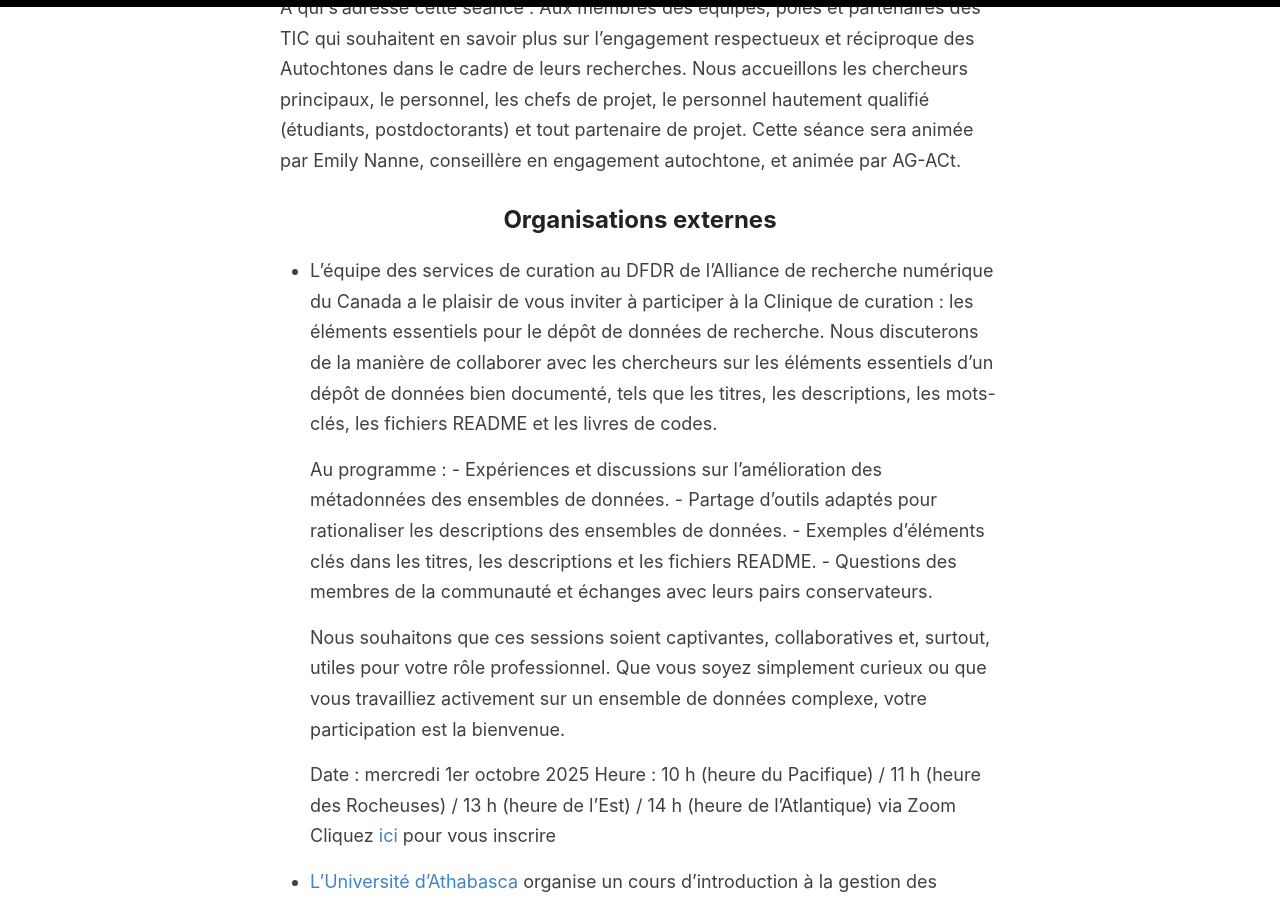
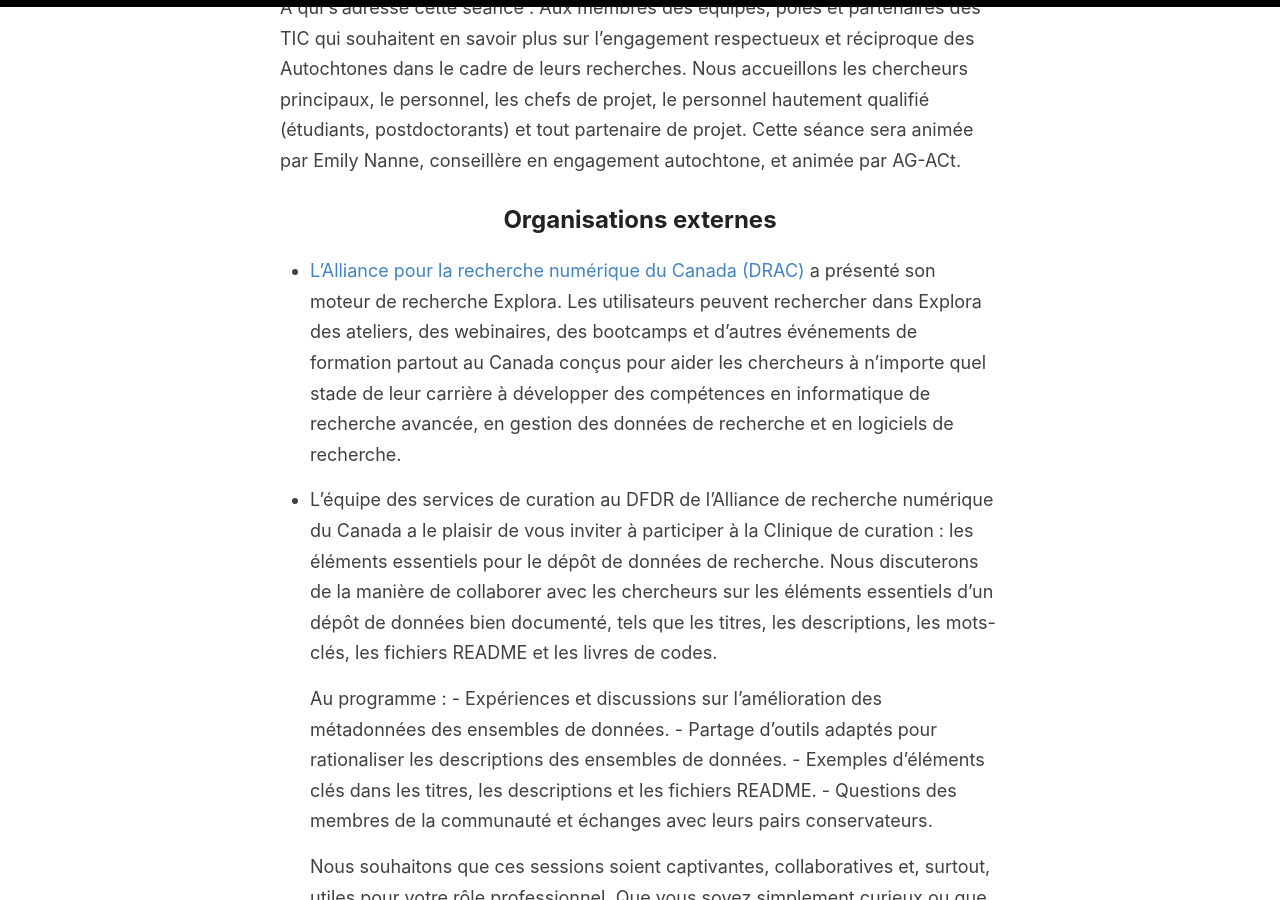
Before and after one commit to ClimateSmartAg/ClimateSmartAg-website-fr, a Jekyll site: the page built from _pages/training.md, in a window 1280 px wide and 900 px high, scrolled down 5108 px. Built offline with Jekyll 4.4.1, drawn with Linux system fonts in a browser that asks for light colours.

Commit message:
Added training announcement under 'External Organization' FR
Added message with link to Explora - DRAC's new search engine in FR.

```diff
--- a/_pages/training.md
+++ b/_pages/training.md
@@ -34,11 +34,11 @@
 
 Objectifs d’apprentissage
 
-    1.	Les participants acquerront une compréhension de base de GitHub
+    1. Les participants acquerront une compréhension de base de GitHub
 
-    2.	Les participants apprendront à naviguer sur GitHub pour obtenir du soutien
+    2. Les participants apprendront à naviguer sur GitHub pour obtenir du soutien
 
-    3.	Les participants se sentiront suffisamment à l’aise pour utiliser les outils GitHub dans des projets de groupe
+    3. Les participants se sentiront suffisamment à l’aise pour utiliser les outils GitHub dans des projets de groupe
 
 Introduction
 
@@ -163,6 +163,8 @@
 Cette séance sera animée par Emily Nanne, conseillère en engagement autochtone, et animée par AG-ACt.
 
 ## Organisations externes
+- [L'Alliance pour la recherche numérique du Canada (DRAC)](https://explora.alliancecan.ca/) a présenté son moteur de recherche Explora. Les utilisateurs peuvent rechercher dans Explora des ateliers, des webinaires, des bootcamps et d’autres événements de formation partout au Canada conçus pour aider les chercheurs à n’importe quel stade de leur carrière à développer des compétences en informatique de recherche avancée, en gestion des données de recherche et en logiciels de recherche.
+
 - L'équipe des services de curation au DFDR de l'Alliance de recherche numérique du Canada a le plaisir de vous inviter à participer à la Clinique de curation : les éléments essentiels pour le dépôt de données de recherche. Nous discuterons de la manière de collaborer avec les chercheurs sur les éléments essentiels d'un dépôt de données bien documenté, tels que les titres, les descriptions, les mots-clés, les fichiers README et les livres de codes.
 
     Au programme :
```
